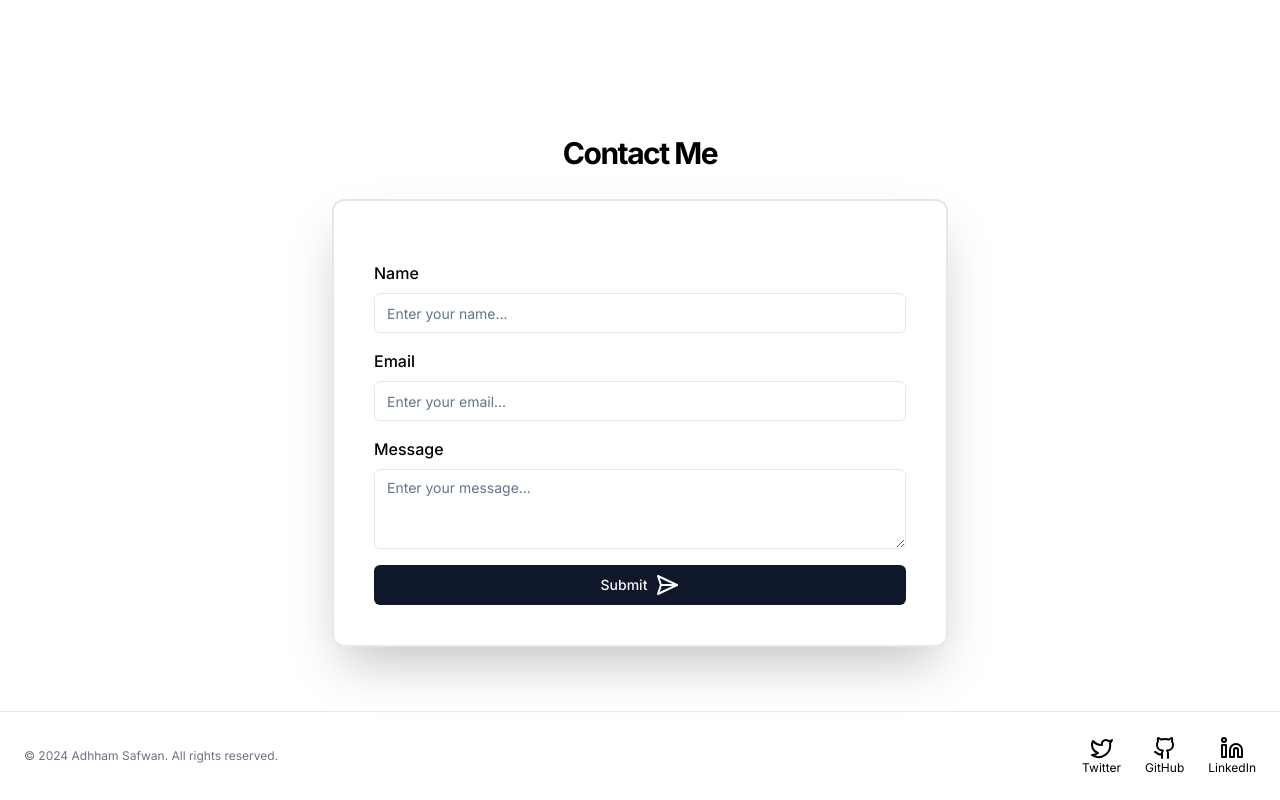
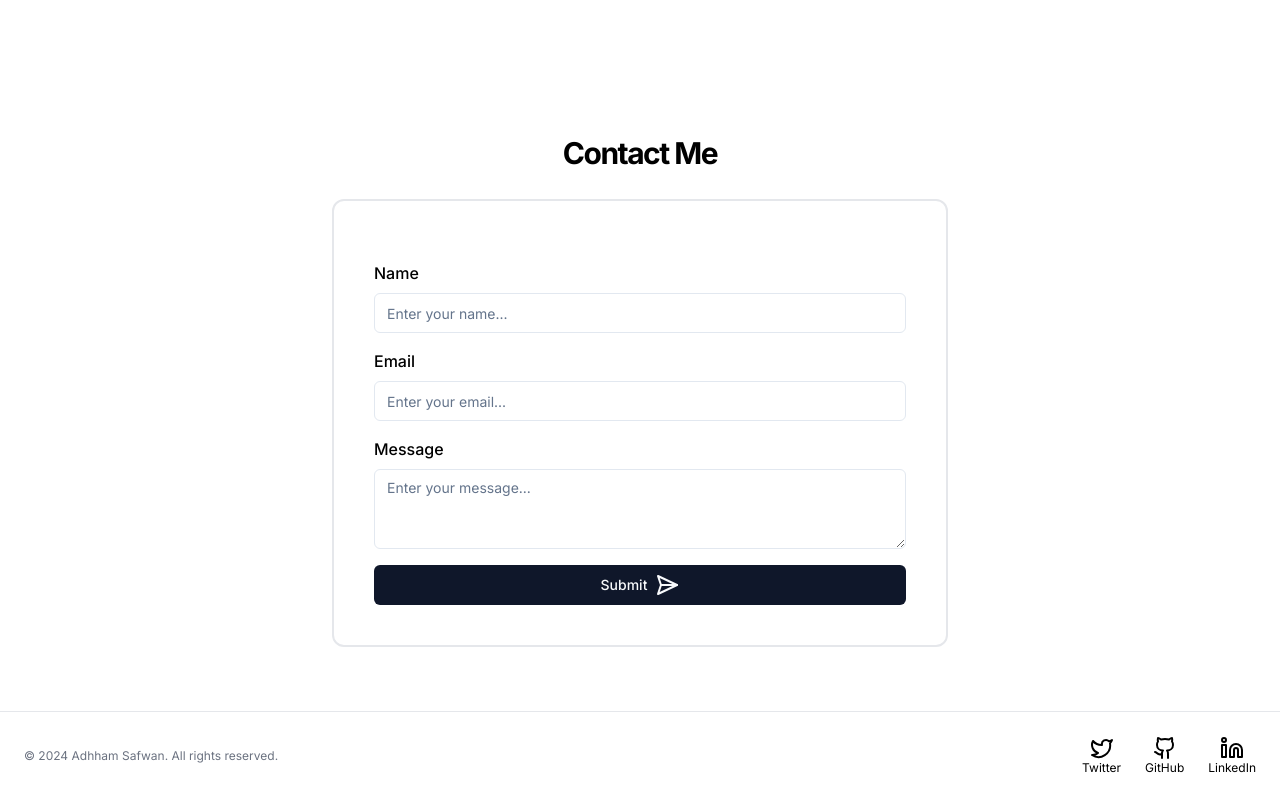
Before and after one commit to adhhamdev/portfolio-site, a Next.js app: page / in a window 1280 px wide. Shown: the part 1808-2608 px from the top of the page. Built offline with nearby package versions, Linux system fonts and the light colour scheme.

Commit message:
Update UI layout and add hover effect to contact form in root-ui.jsx

```diff
--- a/components/component/root-ui.jsx
+++ b/components/component/root-ui.jsx
@@ -300,7 +300,7 @@ export function RootUI() {
             <h2 className="text-2xl font-bold tracking-tighter lg:text-3xl text-center mb-5">
               Contact Me
             </h2>
-            <div className="grid gap-2 border-2 rounded-xl shadow-2xl p-10">
+            <div className="grid gap-2 border-2 rounded-xl hover:shadow-2xl transition-shadow p-10">
               <form className="grid gap-4 mt-5">
                 <div className="grid gap-2">
                   <Label className="text-base" htmlFor="name">
```
